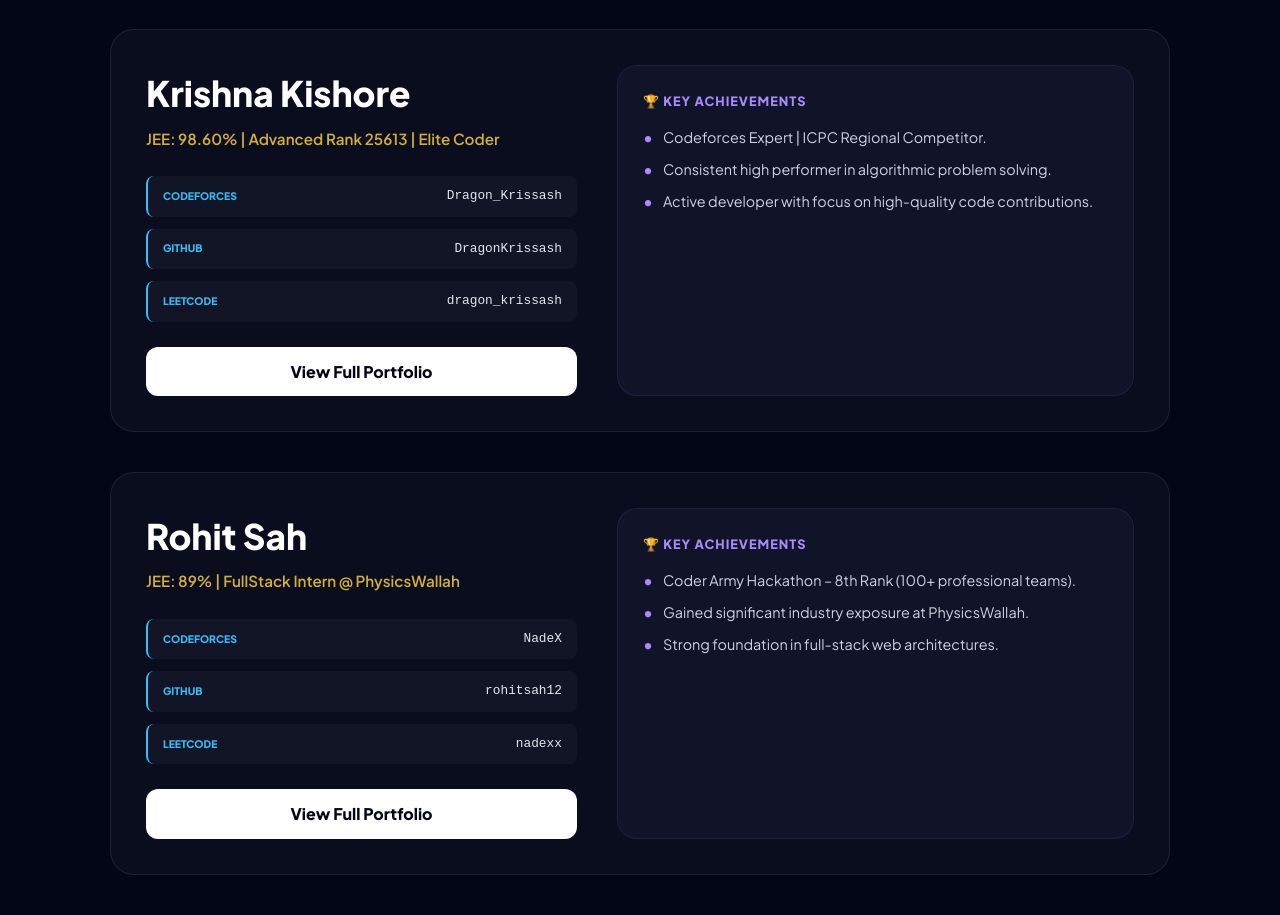
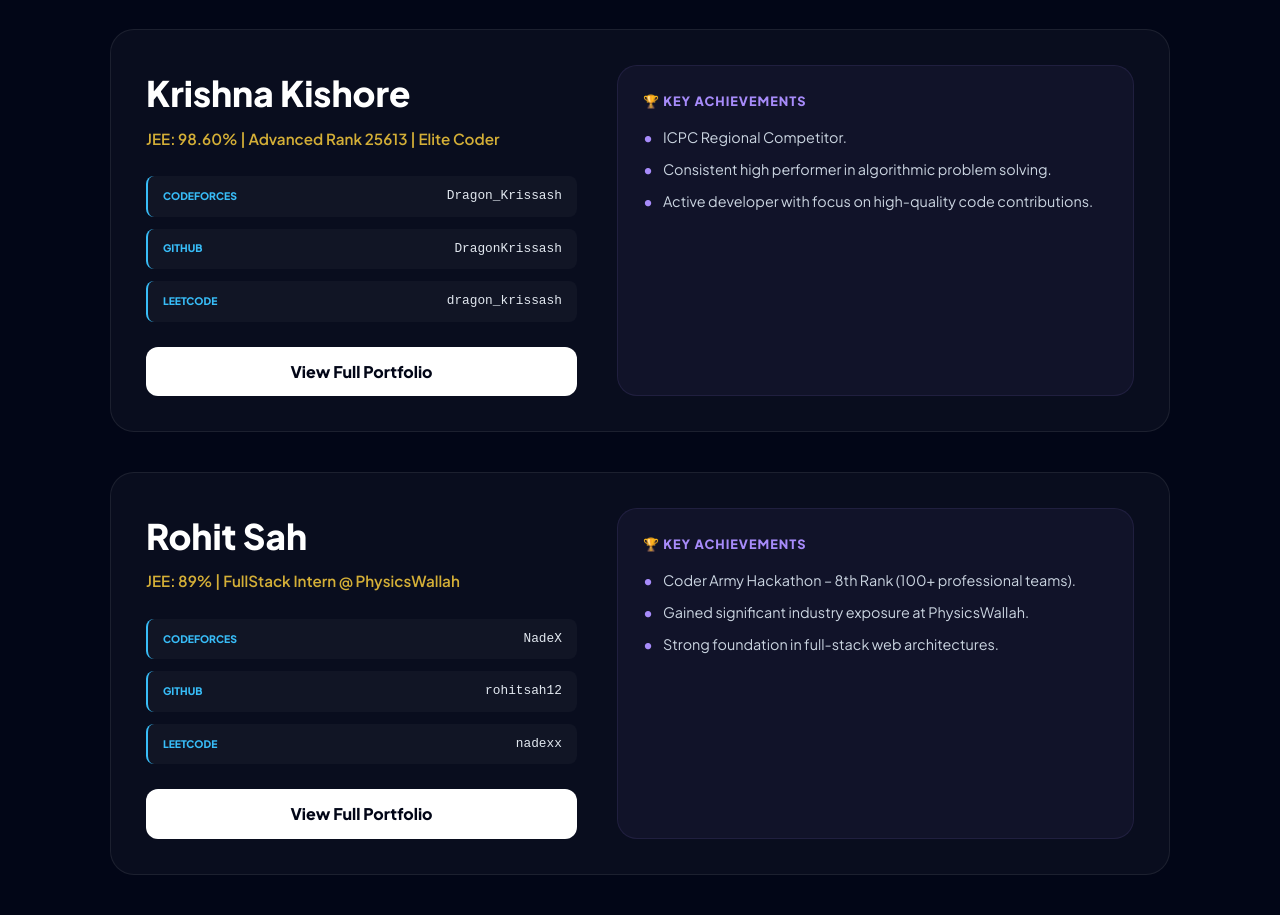
Before and after one commit to Hk-045/IOI_Student_Showcase, a plain HTML site: page sot.html in a window 1280 px wide. Shown: the part 2060-2975 px from the top of the page. Drawn offline with Linux system fonts and the light colour scheme.

Commit message:
Update sot.html

```diff
--- a/sot.html
+++ b/sot.html
@@ -185,7 +185,7 @@
             <div class="achievements-box">
                 <h4>🏆 Key Achievements</h4>
                 <ul>
-                    <li>Codeforces Expert | ICPC Regional Competitor.</li>
+                    <li>ICPC Regional Competitor.</li>
                     <li>Consistent high performer in algorithmic problem solving.</li>
                     <li>Active developer with focus on high-quality code contributions.</li>
                 </ul>
```
